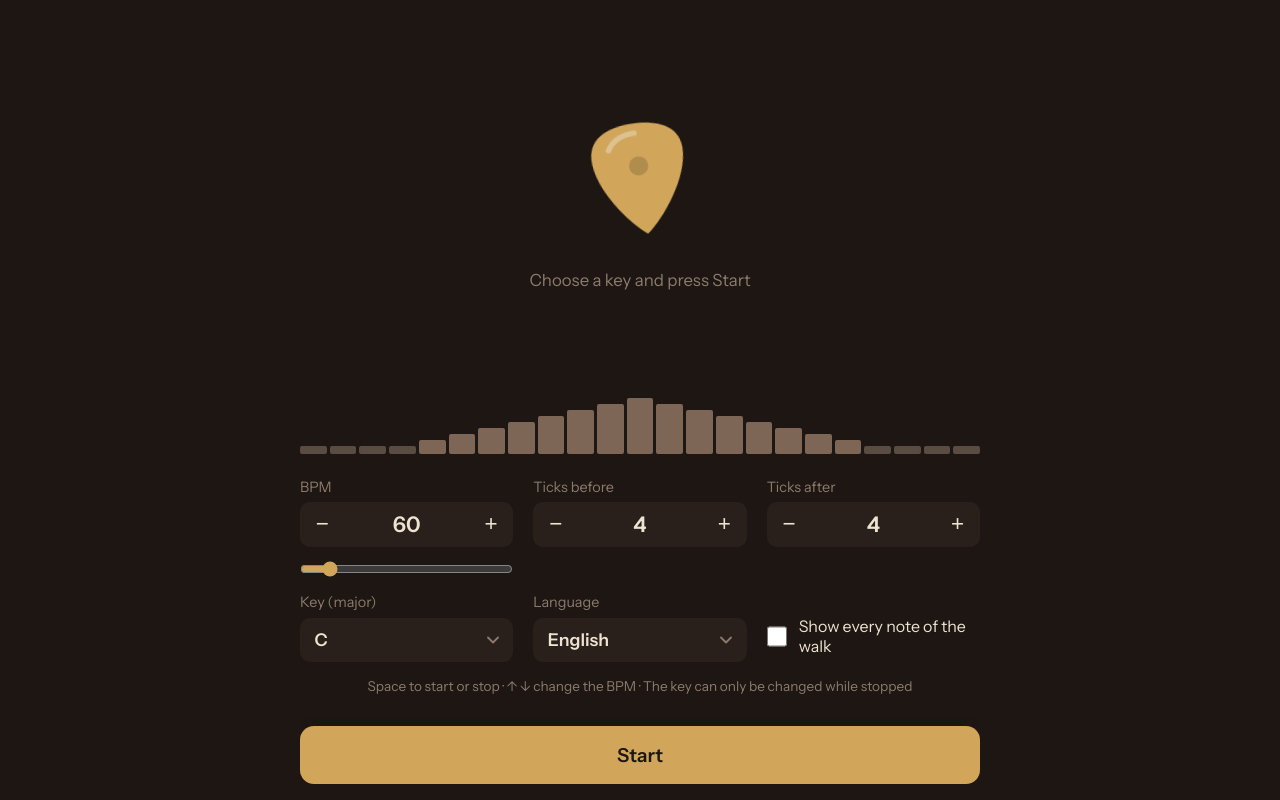
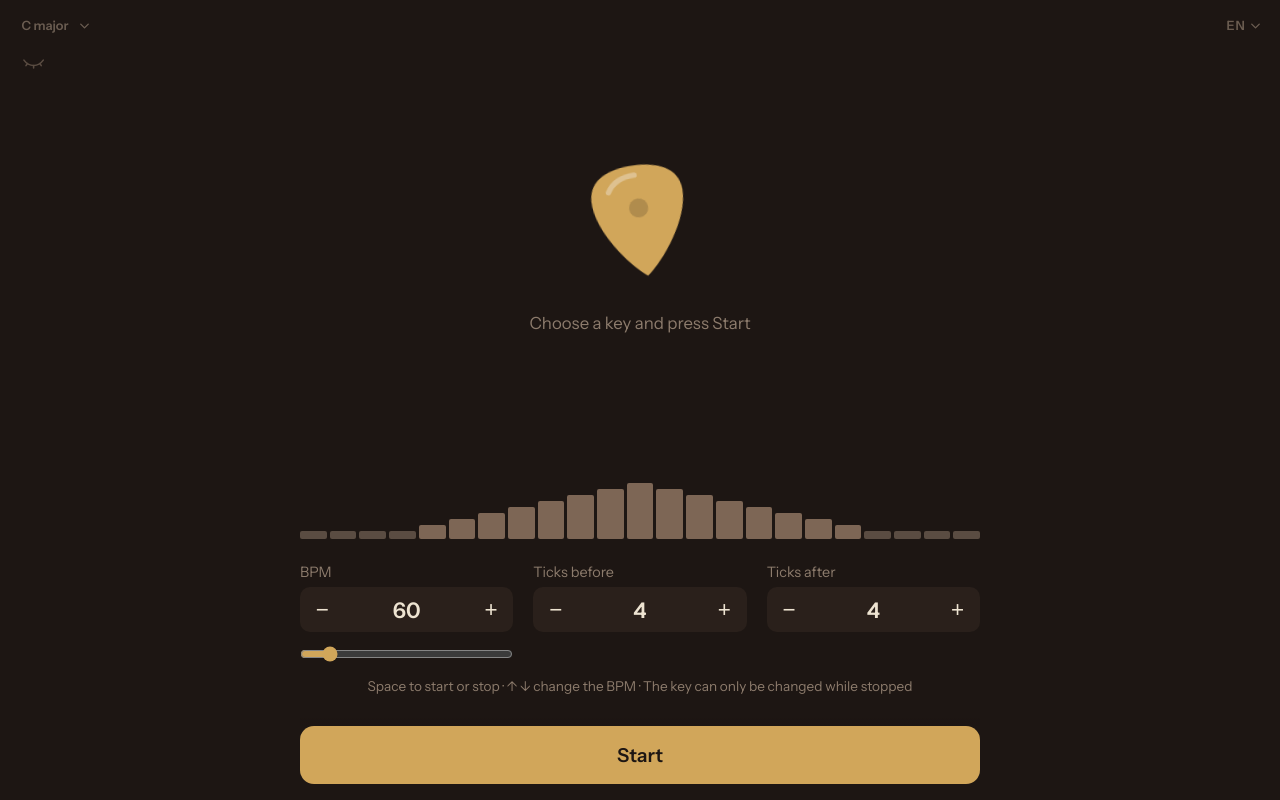
Before and after one commit to misan128/guitar-trainer, a plain HTML site: page index.html in a window 1280 px wide. Drawn offline with Linux system fonts and the light colour scheme.

Commit message:
feat(ui): move settings to quiet top-corner controls
Key selector top-left, language code top-right, and an eye toggle
for showing every note of the walk.

```diff
--- a/index.html
+++ b/index.html
@@ -81,6 +81,28 @@
   }
   @media (prefers-reduced-motion: reduce) { #pick { animation: none; transform: rotate(-8deg); } }
   [hidden] { display: none !important; }
+
+  /* Show-all toggle: a quiet eye under the key selector */
+  #showAll {
+    position: absolute;
+    top: calc(env(safe-area-inset-top, 0px) + 2.7rem);
+    left: .95rem;
+    z-index: 1;
+    width: 2.25rem;
+    height: 2.25rem;
+    padding: .4rem;
+    border: 0;
+    border-radius: 50%;
+    background: none;
+    color: var(--wire);
+    cursor: pointer;
+    transition: color .2s;
+  }
+  #showAll:hover { color: var(--muted); }
+  #showAll svg { display: block; width: 100%; height: 100%; }
+  #showAll .lid-open { display: none; }
+  #showAll[aria-pressed="true"] .lid-open { display: inline; }
+  #showAll[aria-pressed="true"] .lid-closed { display: none; }
   #phase {
     margin-top: .75rem;
     color: var(--muted);
@@ -169,22 +191,32 @@
     background-repeat: no-repeat;
   }
   select:disabled { opacity: .5; cursor: not-allowed; }
-  .check {
-    display: flex;
-    align-items: center;
-    gap: .7rem;
-    min-height: 2.8rem;
-    margin-top: 1.3rem;
-    cursor: pointer;
-    font-size: 1rem;
-  }
-  .check input { flex: none; width: 1.3rem; height: 1.3rem; accent-color: var(--brass); margin: 0; }
   #bpmRange {
     display: block;
     width: 100%;
     margin: .9rem 0 0;
     accent-color: var(--brass);
   }
+
+  /* Key and language: small and quiet in the top corners */
+  select.corner {
+    position: absolute;
+    top: calc(env(safe-area-inset-top, 0px) + .6rem);
+    z-index: 1;
+    width: auto;
+    height: 2rem;
+    padding: 0 1.4rem 0 .6rem;
+    background-color: transparent;
+    background-size: 9px 6px;
+    background-position: right .5rem center;
+    color: var(--muted);
+    font: 600 .8rem "Instrument Sans", system-ui, sans-serif;
+    opacity: .7;
+  }
+  select.corner.left { left: .75rem; }
+  select.corner.right { right: .75rem; letter-spacing: .06em; }
+  select.corner:hover, select.corner:focus-visible { opacity: 1; }
+  select.corner:disabled { opacity: .35; }
   .hint { grid-column: 1 / -1; color: var(--muted); font-size: .85rem; text-align: center; margin: 0; }
 
   /* Start/stop stays reachable at the bottom */
@@ -211,15 +243,14 @@
     outline-offset: 2px;
   }
 
-  /* Phones: two columns, BPM and checkbox full width */
+  /* Phones: two columns, BPM full width */
   @media (max-width: 600px) {
     main { gap: .8rem; padding-top: .75rem; }
     #track { height: 44px; }
     .controls { grid-template-columns: 1fr 1fr; gap: .7rem .75rem; }
     #bpmRange { margin-top: .6rem; }
     .actions { padding-bottom: calc(.75rem + env(safe-area-inset-bottom, 0px)); }
-    .field.bpm, .check { grid-column: 1 / -1; }
-    .check { margin-top: 0; min-height: 2.2rem; }
+    .field.bpm { grid-column: 1 / -1; }
     .stepper, select { height: 3rem; }
     .field.bpm .stepper input { font-size: 1.7rem; }
     .hint { display: none; }
@@ -229,6 +260,14 @@
 </style>
 </head>
 <body>
+<select id="key" class="corner left" data-i18n-aria="key"></select>
+<select id="lang" class="corner right" data-i18n-aria="lang"></select>
+<button id="showAll" aria-pressed="false" data-i18n-aria="showAll">
+  <svg viewBox="0 0 24 24" fill="none" stroke="currentColor" stroke-width="1.6" stroke-linecap="round" stroke-linejoin="round" aria-hidden="true">
+    <g class="lid-open"><path d="M2 12s3.6-6.5 10-6.5S22 12 22 12s-3.6 6.5-10 6.5S2 12 2 12z"/><circle cx="12" cy="12" r="2.8" fill="currentColor" stroke="none"/></g>
+    <g class="lid-closed"><path d="M2 10.5c2.6 3.6 6 5.5 10 5.5s7.4-1.9 10-5.5"/><path d="M5.6 14l-1.5 2.2M12 16v2.6M18.4 14l1.5 2.2"/></g>
+  </svg>
+</button>
 <main>
   <section class="stage" aria-live="polite">
     <div class="display">
@@ -270,18 +309,6 @@
         <button data-target="wait" data-delta="1" data-i18n-aria="waitMore">+</button>
       </div>
     </div>
-    <div class="field">
-      <label for="key" data-i18n="key"></label>
-      <select id="key"></select>
-    </div>
-    <div class="field">
-      <label for="lang" data-i18n="lang"></label>
-      <select id="lang"></select>
-    </div>
-    <label class="check">
-      <input id="showAll" type="checkbox">
-      <span data-i18n="showAll"></span>
-    </label>
     <p class="hint" data-i18n="hint"></p>
   </section>
 
@@ -331,7 +358,7 @@
     const idx = KEYS.findIndex(k => k.pc === pc);
     keyEl.add(new Option(KEYS[idx].name, idx));
   }
-  for (const code in STRINGS) langEl.add(new Option(STRINGS[code].langName, code));
+  for (const code in STRINGS) langEl.add(new Option(code.toUpperCase(), code));
 
   // ---- Language ----
   let T = STRINGS.en;
@@ -347,6 +374,7 @@
     T = STRINGS[langEl.value];
     document.documentElement.lang = langEl.value;
     document.title = T.title;
+    [...keyEl.options].forEach(o => { o.textContent = T.keyName(KEYS[o.value].name); });
     document.querySelectorAll("[data-i18n]").forEach(el => { el.textContent = T[el.dataset.i18n]; });
     document.querySelectorAll("[data-i18n-aria]").forEach(el => el.setAttribute("aria-label", T[el.dataset.i18nAria]));
     toggleBtn.textContent = running ? T.stop : T.start;
@@ -355,6 +383,11 @@
   }
 
   // ---- Settings ----
+  let showAll = false;
+  function setShowAll(v) {
+    showAll = v;
+    showAllEl.setAttribute("aria-pressed", String(v));
+  }
   langEl.value = browserLang();       // overridden by saved settings
   function clampInput(el) {
     const v = Math.round(Number(el.value));
@@ -366,7 +399,7 @@
     try {
       localStorage.setItem("scaleWalkLight", JSON.stringify({
         bpm: inputs.bpm.value, prep: inputs.prep.value, wait: inputs.wait.value,
-        key: keyEl.value, showAll: showAllEl.checked, lang: langEl.value
+        key: keyEl.value, showAll: showAll, lang: langEl.value
       }));
     } catch (e) {}
   }
@@ -375,7 +408,7 @@
     if (s) {
       for (const k of ["bpm", "prep", "wait"]) if (s[k] != null) inputs[k].value = s[k];
       if (s.key != null && KEYS[s.key]) keyEl.value = s.key;
-      showAllEl.checked = !!s.showAll;
+      setShowAll(!!s.showAll);
       if (STRINGS[s.lang]) langEl.value = s.lang;
     }
   } catch (e) {}
@@ -405,7 +438,11 @@
   });
   bpmRange.addEventListener("input", () => setBpm(bpmRange.value));
   keyEl.addEventListener("change", save);
-  showAllEl.addEventListener("change", save);
+  showAllEl.addEventListener("click", () => {
+    setShowAll(!showAll);
+    save();
+    if (running && lastShown) render(lastShown);
+  });
   langEl.addEventListener("change", () => { applyLang(); save(); });
 
   // ---- Audio ----
@@ -528,7 +565,7 @@
     }
     const w = step - round.prep;
     const inWalk = w >= 0 && w < WALK;
-    noteEl.textContent = (inWalk && showAllEl.checked ? round.walk[w] : round.walk[0]).name;
+    noteEl.textContent = (inWalk && showAll ? round.walk[w] : round.walk[0]).name;
 
     const k = T.keyName(session.key.name);
     if (step < round.prep) phaseEl.textContent = `${k} · ${T.phasePrep(round.prep - step)}`;
--- a/strings.js
+++ b/strings.js
@@ -2,7 +2,6 @@
 // To add a language, add an object here; nothing else needs to change.
 window.STRINGS = {
   en: {
-    langName: "English",
     title: "Scale walk — practice",
     idle: "Choose a key and press Start",
     pickAria: "Idle",
@@ -28,7 +27,6 @@ window.STRINGS = {
     phaseNext: n => `Next note in ${n}`,
   },
   es: {
-    langName: "Español",
     title: "Recorrido de escala — práctica",
     idle: "Elige tonalidad y pulsa Empezar",
     pickAria: "En reposo",
```
